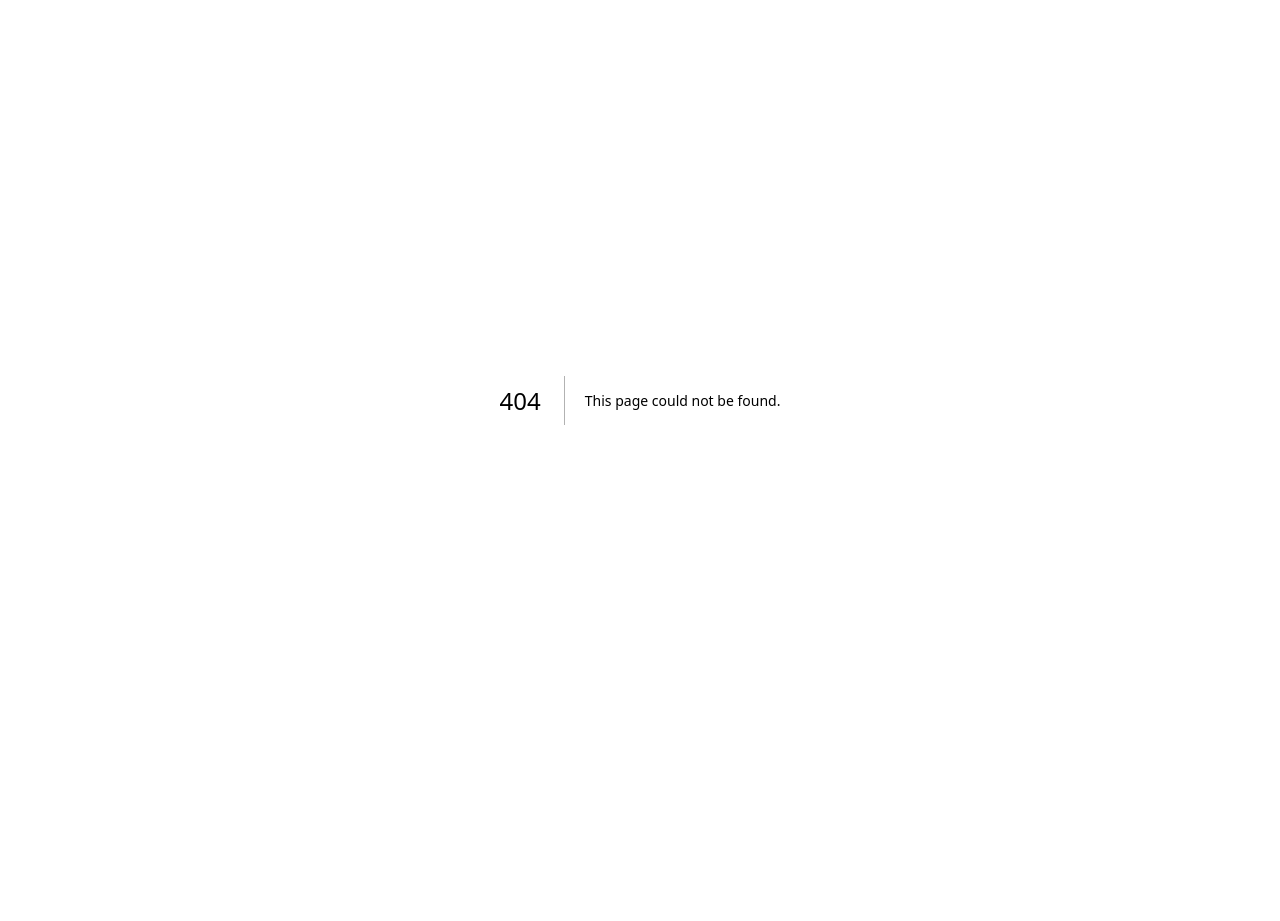
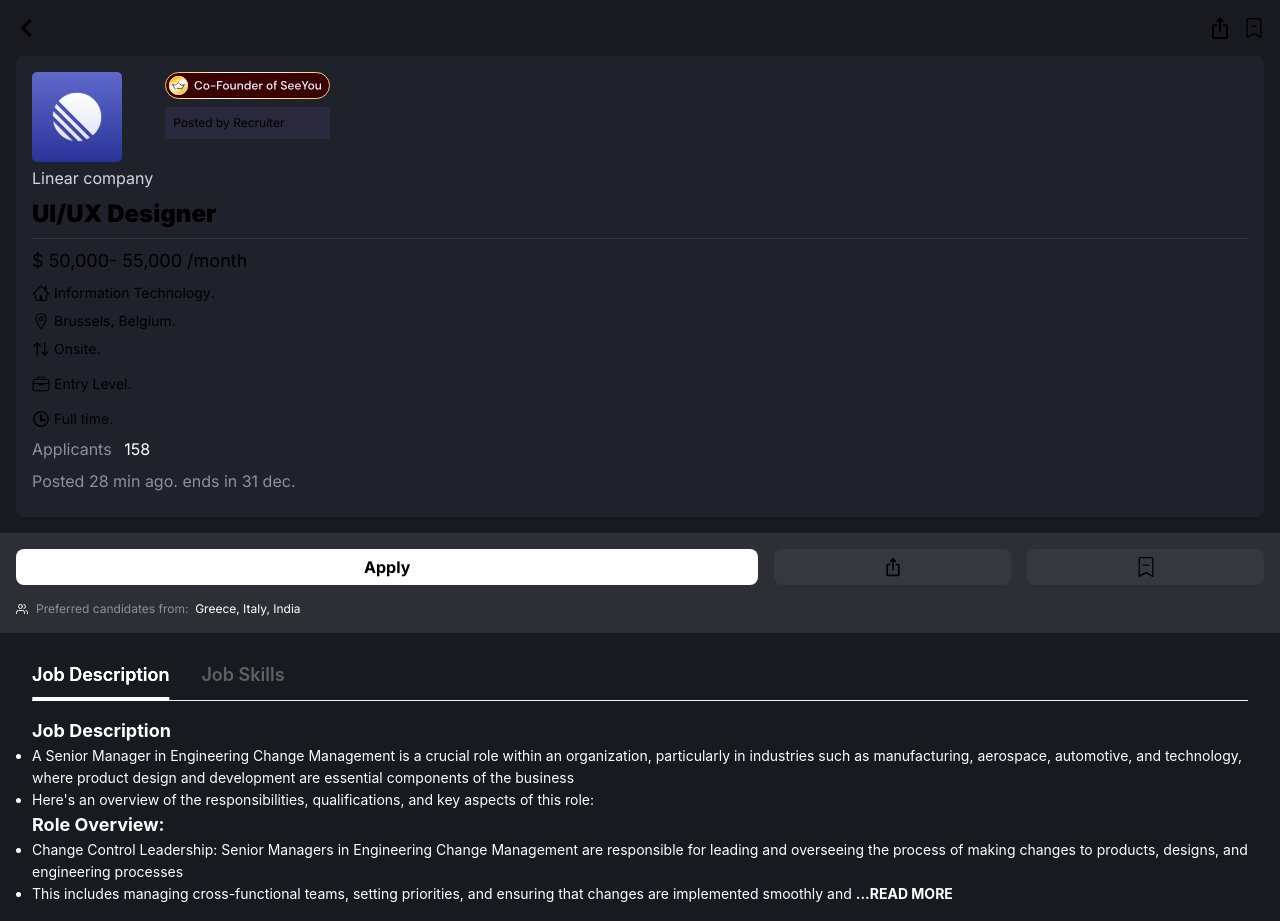
Before and after one commit to shashwat0802/SeeYou-FE, a Next.js app: page /job-apply/1 in a window 1280 px wide. Before the commit this address had no page. Before the commit the page ends 800 px from the top, so only its background shows below. Built offline with nearby package versions, Linux system fonts and the light colour scheme.

Commit message:
job apply page static complete

```diff
--- a/app/components/Navbar.jsx
+++ b/app/components/Navbar.jsx
@@ -28,28 +28,6 @@ const Navbar = () => {
         <>
           <div>
             <input type="checkbox" id="menu-open" className="hidden" />
-
-            {/* <label
-        htmlFor="menu-open"
-        className="absolute right-2 bottom-2 shadow-lg rounded-full p-2 bg-gray-100 text-gray-600 md:hidden"
-        data-dev-hint="floating action button"
-      >
-        <svg
-          className="h-6 w-6"
-          xmlns="http://www.w3.org/2000/svg"
-          fill="none"
-          viewBox="0 0 24 24"
-          stroke="currentColor"
-        >
-          <path
-            strokeLinecap="round"
-            strokeLinejoin="round"
-            strokeWidth="2"
-            d="M4 6h16M4 12h16M4 18h16"
-          />
-        </svg>
-      </label> */}
-
             <header
               className="bg-[#22242D] text-gray-100 flex justify-between md:hidden"
               data-dev-hint="mobile menu bar"
@@ -110,7 +88,7 @@ const Navbar = () => {
               >
                 <nav data-dev-hint="main navigation">
                   <Link
-                    href="#"
+                    href="/dashboard/candidate"
                     className="flex items-center space-x-4 mb-6 py-2 px-4 transition duration-200 hover:bg-gray-700 hover:text-white text-base"
                   >
                     <span className="text-xl">
--- a/app/dashboard/candidate/page.jsx
+++ b/app/dashboard/candidate/page.jsx
@@ -11,7 +11,6 @@ import { GoHome } from 'react-icons/go';
 import { IoBriefcaseOutline, IoLocationOutline } from 'react-icons/io5';
 import { LuArrowUpDown } from 'react-icons/lu';
 import { GoClock } from 'react-icons/go';
-import Input from '@/app/components/Input';
 
 const CandidateDashboard = () => {
   return (
--- a/app/globals.css
+++ b/app/globals.css
@@ -144,3 +144,24 @@ body {
       /* End color */
     );
 }
+
+.blue-bg {
+  background-color: rgba(125, 90, 226, 0.1);
+}
+
+.ant-tabs-tab.ant-tabs-tab-active>div {
+  color: white !important;
+  font-weight: 600 !important;
+  font-size: 18px !important;
+}
+
+.ant-tabs-tab {
+  color: #616161 !important;
+  font-weight: 600 !important;
+  font-size: 18px !important;
+}
+
+.ant-tabs-ink-bar {
+  background-color: #fff !important;
+  height: 4px !important;
+}
--- a/app/job-apply/[id].js
+++ /dev/null
@@ -1,21 +0,0 @@
-'use client';
-import { useRouter } from 'next/router';
-import { useEffect } from 'react';
-
-const ApplyJobPage = () => {
-  const router = useRouter();
-  const { id } = router.query;
-
-  useEffect(() => {
-    console.log('Job application ID:', id);
-  }, [id]);
-
-  return (
-    <div>
-      <h1>Job Application</h1>
-      <p>Applying for job ID: {id}</p>
-    </div>
-  );
-};
-
-export default ApplyJobPage;
--- /dev/null
+++ b/app/job-apply/[id]/page.jsx
@@ -0,0 +1,192 @@
+'use client';
+
+import Image from 'next/image';
+import { BsBookmarkDash } from 'react-icons/bs';
+import placeholder from '../../../public/images/placeholder-2.svg';
+import coFounderImg from '../../../public/images/co-founder.svg';
+import { GoHome } from 'react-icons/go';
+import { IoBriefcaseOutline, IoLocationOutline } from 'react-icons/io5';
+import { LuArrowUpDown } from 'react-icons/lu';
+import { GoClock } from 'react-icons/go';
+import { useRouter } from 'next/navigation';
+import { FaChevronLeft } from 'react-icons/fa';
+import { MdIosShare } from 'react-icons/md';
+import { FiUsers } from 'react-icons/fi';
+import TabPane from 'antd/es/tabs/TabPane';
+import { Tabs } from 'antd';
+
+const ApplyJobPage = ({ params }) => {
+  const router = useRouter();
+  return (
+    <div className="">
+      <div className="p-4">
+        <div className="flex justify-between items-center mb-4 text-xl">
+          <button
+            onClick={() => {
+              router.back();
+            }}
+          >
+            <FaChevronLeft />
+          </button>
+          <div className="flex items-center">
+            <button className="mr-3 text-2xl">
+              <MdIosShare />
+            </button>
+            <button>
+              <BsBookmarkDash />
+            </button>
+          </div>
+        </div>
+        <div className="bg-[#1F222A] rounded-lg p-4">
+          <div className="border-b border-[#35383F] pb-2">
+            <div className=" flex ">
+              <div className="mr-3">
+                <Image width={90} height={90} src={placeholder} alt="#" />
+                <div>
+                  <p className="text-[#D4D6DD] mt-1">Linear company</p>
+                </div>
+              </div>
+              <div>
+                <Image objectFit="contain" src={coFounderImg} alt="#" />
+                <div className="blue-bg p-2 my-2">
+                  <p className="text-xs font-boldrounded-md">
+                    Posted by Recruiter
+                  </p>
+                </div>
+              </div>
+            </div>
+            <p className="text-2xl font-black mt-2">UI/UX Designer</p>
+          </div>
+          <p className="text-lg mt-2">
+            $ <span>50,000</span>- <span>55,000</span> /month
+          </p>
+          <ul className="my-2">
+            <li className="text-sm flex items-center">
+              <span className="text-lg mr-1">
+                <GoHome />
+              </span>
+              <span>Information Technology</span> .
+            </li>
+          </ul>
+          <ul className="my-2">
+            <li className="text-sm flex items-center my-2">
+              <span className="text-lg mr-1">
+                <IoLocationOutline />
+              </span>
+              <span>Brussels, Belgium</span> .
+            </li>
+            <li className="text-sm flex items-center my-2">
+              <span className="text-lg mr-1">
+                <LuArrowUpDown />
+              </span>
+              <span>Onsite</span> .
+            </li>
+            <li className="text-sm flex items-center my-2">
+              <span className="text-lg my-2 mr-1">
+                <IoBriefcaseOutline />
+              </span>
+              <span>Entry Level</span> .
+            </li>
+            <li className="text-sm flex items-center my-2">
+              <span className="text-lg mr-1">
+                <GoClock />
+              </span>
+              <span>Full time</span> .
+            </li>
+          </ul>
+          <p className="text-[#8F9098]">
+            Applicants <span className="text-white mx-2">158</span>
+          </p>
+          <p className="text-[#8F9098] my-2">
+            Posted 28 min ago. ends in 31 dec.
+          </p>
+        </div>
+      </div>
+      <div className="w-full bg-white-9 p-4">
+        <div className="grid grid-cols-5 gap-4">
+          <button className="col-span-3 rounded-lg bg-white text-black font-bold">
+            Apply
+          </button>
+          <button className="bg-[#35383F] flex items-center justify-center col-span-1 rounded-lg text-xl p-2">
+            <MdIosShare />
+          </button>
+          <button className="bg-[#35383F] flex items-center justify-center col-span-1 rounded-lg text-xl p-2">
+            <BsBookmarkDash />
+          </button>
+        </div>
+        <p className="text-[#8F9098] text-xs flex mt-4 items-center">
+          <span className="text-white mr-2">
+            <FiUsers />
+          </span>
+          Preferred candidates from:{' '}
+          <span className="text-white"> &nbsp;&nbsp;Greece, Italy, India</span>
+        </p>
+      </div>
+      {/* tabs */}
+      <div className="px-8 py-4">
+        <Tabs defaultActiveKey="1" tabBarStyle={{}}>
+          <TabPane key={1} tab="Job Description">
+            <ul className="list-disc text-white">
+              <span className="text-lg font-bold ">Job Description</span>
+              <li>
+                A Senior Manager in Engineering Change Management is a crucial
+                role within an organization, particularly in industries such as
+                manufacturing, aerospace, automotive, and technology, where
+                product design and development are essential components of the
+                business
+              </li>
+              <li>
+                Here's an overview of the responsibilities, qualifications, and
+                key aspects of this role:
+              </li>
+              <span className="text-lg font-bold">Role Overview:</span>
+              <li>
+                Change Control Leadership: Senior Managers in Engineering Change
+                Management are responsible for leading and overseeing the
+                process of making changes to products, designs, and engineering
+                processes
+              </li>
+              <li>
+                This includes managing cross-functional teams, setting
+                priorities, and ensuring that changes are implemented smoothly
+                and{' '}
+                <span className="font-bold cursor-pointer"> ...READ MORE</span>
+              </li>
+            </ul>
+          </TabPane>
+          <TabPane key={2} tab="Job Skills">
+            <ul className="list-disc text-white">
+              <span className="text-lg font-bold ">Job Description</span>
+              <li>
+                A Senior Manager in Engineering Change Management is a crucial
+                role within an organization, particularly in industries such as
+                manufacturing, aerospace, automotive, and technology, where
+                product design and development are essential components of the
+                business
+              </li>
+              <li>
+                Here's an overview of the responsibilities, qualifications, and
+                key aspects of this role:
+              </li>
+              <span className="text-lg font-bold">Role Overview:</span>
+              <li>
+                Change Control Leadership: Senior Managers in Engineering Change
+                Management are responsible for leading and overseeing the
+                process of making changes to products, designs, and engineering
+                processes
+              </li>
+              <li>
+                This includes managing cross-functional teams, setting
+                priorities, and ensuring that changes are implemented smoothly
+                and{' '}
+                <span className="font-bold cursor-pointer"> ...READ MORE</span>
+              </li>
+            </ul>
+          </TabPane>
+        </Tabs>
+      </div>
+    </div>
+  );
+};
+
+export default ApplyJobPage;
--- a/tailwind.config.js
+++ b/tailwind.config.js
@@ -14,6 +14,7 @@ module.exports = {
       },
       colors: {
         'white-20': '#ffffff33',
+        'white-9': 'rgba(255, 255, 255, 0.09)',
       },
     },
   },
```
